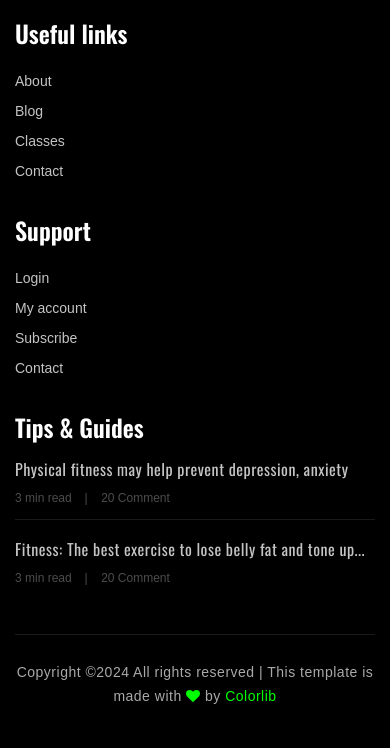
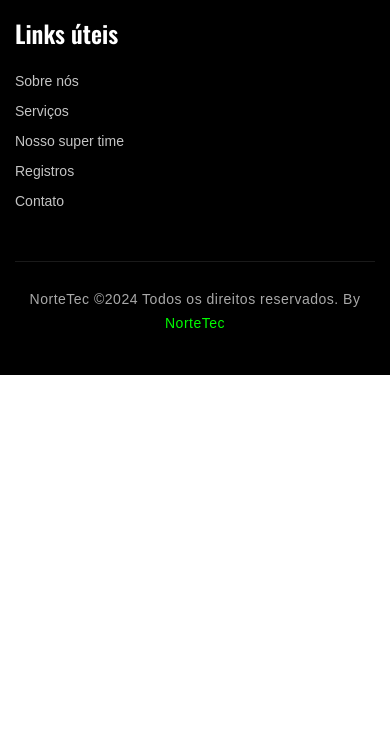
Before and after one commit to Lu1sHenrique/fernanda-personal, a plain HTML site: page index.html in a window 390 px wide. Shown: the part 11086-11834 px from the top of the page. After the commit the page ends 11461 px from the top, so only its background shows below. Drawn offline with nearby package versions, Linux system fonts and the light colour scheme; a web font is replaced by a local one.

Commit message:
refactor: refatorando informaçoes

```diff
--- a/index.html
+++ b/index.html
@@ -50,9 +50,6 @@
                 <li><a href="./team.html">Nosso super time</a></li>
                 <li><a href="#">Pages</a>
                     <ul class="dropdown">
-
-
-
                         <li><a href="./team.html">Nosso super time</a></li>
                         <li><a href="./gallery.html">Gallery</a></li>
                         <li><a href="./blog.html">Our blog</a></li>
@@ -83,6 +80,7 @@
                     <nav class="nav-menu">
                         <ul>
                             <li class="active"><a href="./index.html">Início</a></li>
+                            <li><a href="./about-us.html">Sobre nós</a></li>
                             <li><a href="./services.html">Serviços</a></li>
                             <li><a href="./team.html">Nosso super time</a></li>
                             <li><a href="./gallery.html">Registros</a></li>
@@ -415,16 +413,14 @@
             </div>
         </div>
     </section>
-    <!-- Team Section End -->
 
-    <!-- Get In Touch Section Begin -->
     <div class="gettouch-section">
         <div class="container">
             <div class="row">
                 <div class="col-md-4">
                     <div class="gt-text">
                         <i class="fa fa-map-marker"></i>
-                        <p>333 Middle Winchendon Rd, Rindge,<br/> NH 03461</p>
+                        <p>Avenida Almirante Barroso, Souza,<br/>4923</p>
                     </div>
                 </div>
                 <div class="col-md-4">
@@ -444,19 +440,16 @@
             </div>
         </div>
     </div>
-    <!-- Get In Touch Section End -->
 
-    <!-- Footer Section Begin -->
     <section class="footer-section">
         <div class="container">
             <div class="row">
-                <div class="col-lg-4">
+                <div class="col-lg-6">
                     <div class="fs-about">
                         <div class="fa-logo">
                             <a href="#"><img src="img/logo.png" alt=""></a>
                         </div>
-                        <p>Lorem ipsum dolor sit amet, consectetur adipiscing elit, sed do eiusmod tempor incididunt ut
-                            labore dolore magna aliqua endisse ultrices gravida lorem.</p>
+                        <p>Acredite na força dos pequenos passos. Cada esforço, mesmo que pareça simples, constrói um futuro mais sólido e próximo dos seus sonhos.</p>
                         <div class="fa-social">
 
                             <a href="#"><i class="fa fa-instagram"></i></a>
@@ -464,54 +457,23 @@
                         </div>
                     </div>
                 </div>
-                <div class="col-lg-2 col-md-3 col-sm-6">
+                <div class="col-lg-6 col-md-6 col-sm-12">
                     <div class="fs-widget">
-                        <h4>Useful links</h4>
+                        <h4>Links úteis</h4>
                         <ul>
-                            <li><a href="#">About</a></li>
-                            <li><a href="#">Blog</a></li>
-                            <li><a href="#">Classes</a></li>
-                            <li><a href="#">Contact</a></li>
+                            <li><a href="./about-us.html">Sobre nós</a></li>
+                            <li><a href="./services.html">Serviços</a></li>
+                            <li><a href="./team.html">Nosso super time</a></li>
+                            <li><a href="./gallery.html">Registros</a></li>
+                            <li><a href="./contact.html">Contato</a></li>
                         </ul>
-                    </div>
-                </div>
-                <div class="col-lg-2 col-md-3 col-sm-6">
-                    <div class="fs-widget">
-                        <h4>Support</h4>
-                        <ul>
-                            <li><a href="#">Login</a></li>
-                            <li><a href="#">My account</a></li>
-                            <li><a href="#">Subscribe</a></li>
-                            <li><a href="#">Contact</a></li>
-                        </ul>
-                    </div>
-                </div>
-                <div class="col-lg-4 col-md-6">
-                    <div class="fs-widget">
-                        <h4>Tips & Guides</h4>
-                        <div class="fw-recent">
-                            <h6><a href="#">Physical fitness may help prevent depression, anxiety</a></h6>
-                            <ul>
-                                <li>3 min read</li>
-                                <li>20 Comment</li>
-                            </ul>
-                        </div>
-                        <div class="fw-recent">
-                            <h6><a href="#">Fitness: The best exercise to lose belly fat and tone up...</a></h6>
-                            <ul>
-                                <li>3 min read</li>
-                                <li>20 Comment</li>
-                            </ul>
-                        </div>
                     </div>
                 </div>
             </div>
             <div class="row">
                 <div class="col-lg-12 text-center">
                     <div class="copyright-text">
-                        <p><!-- Link back to Colorlib can't be removed. Template is licensed under CC BY 3.0. -->
-  Copyright &copy;<script>document.write(new Date().getFullYear());</script> All rights reserved | This template is made with <i class="fa fa-heart" aria-hidden="true"></i> by <a href="https://colorlib.com" target="_blank">Colorlib</a>
-  <!-- Link back to Colorlib can't be removed. Template is licensed under CC BY 3.0. --></p>
+                        <p>NorteTec &copy;<script>document.write(new Date().getFullYear());</script> Todos os direitos reservados. By <a href="http://nortetec.com/" target="_blank">NorteTec</a></p>
                     </div>
                 </div>
             </div>
```
Also changed, not shown: 404.html (+2 -2 lines), about-us.html (+2 -2 lines), blog-details.html (+3 -3 lines), blog.html (+2 -2 lines), bmi-calculator.html (+2 -2 lines), class-details.html (+2 -2 lines), class-timetable.html (+2 -2 lines), contact.html (+3 -3 lines), gallery.html (+2 -2 lines), services.html (+2 -2 lines), team.html (+2 -2 lines).
